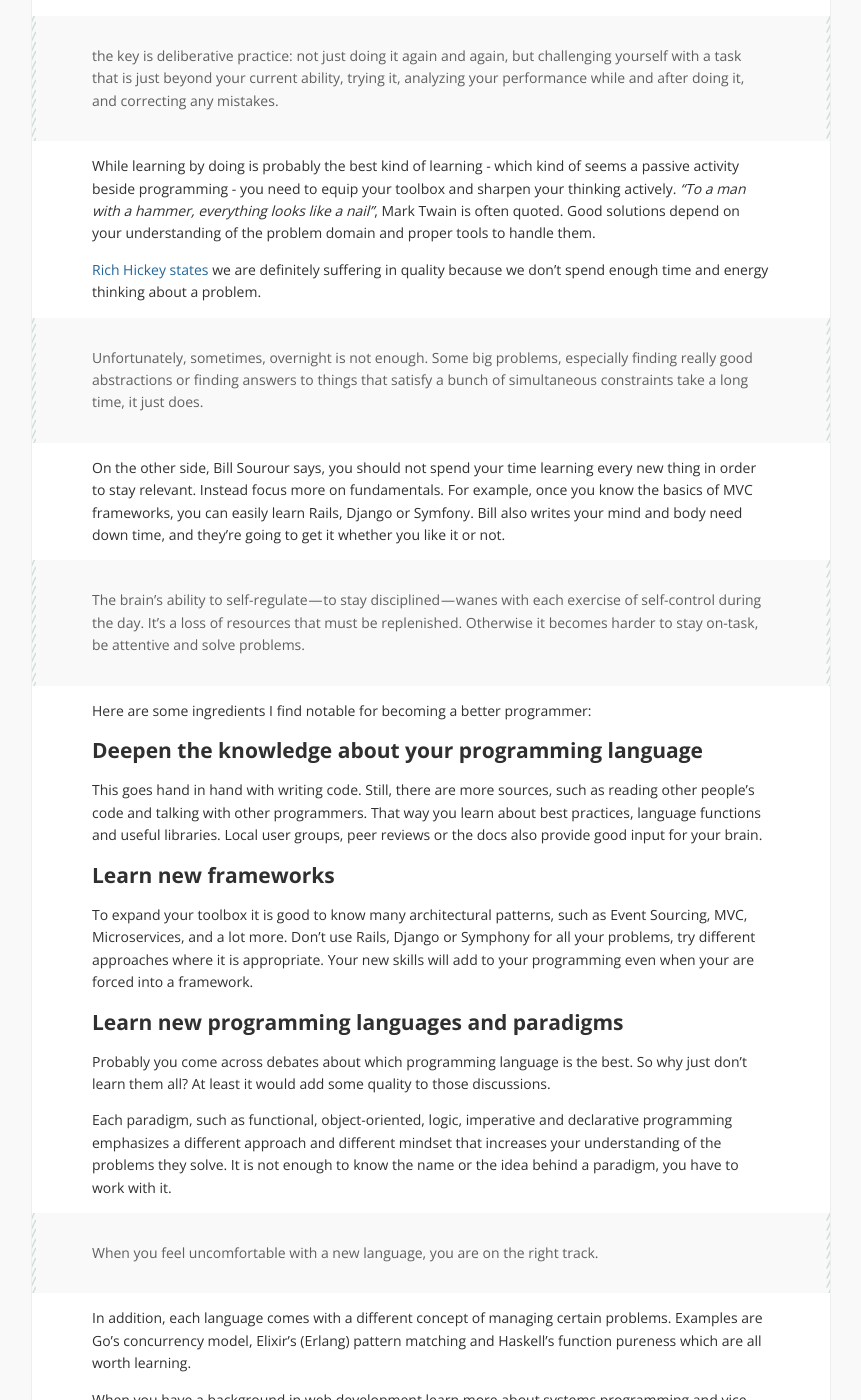
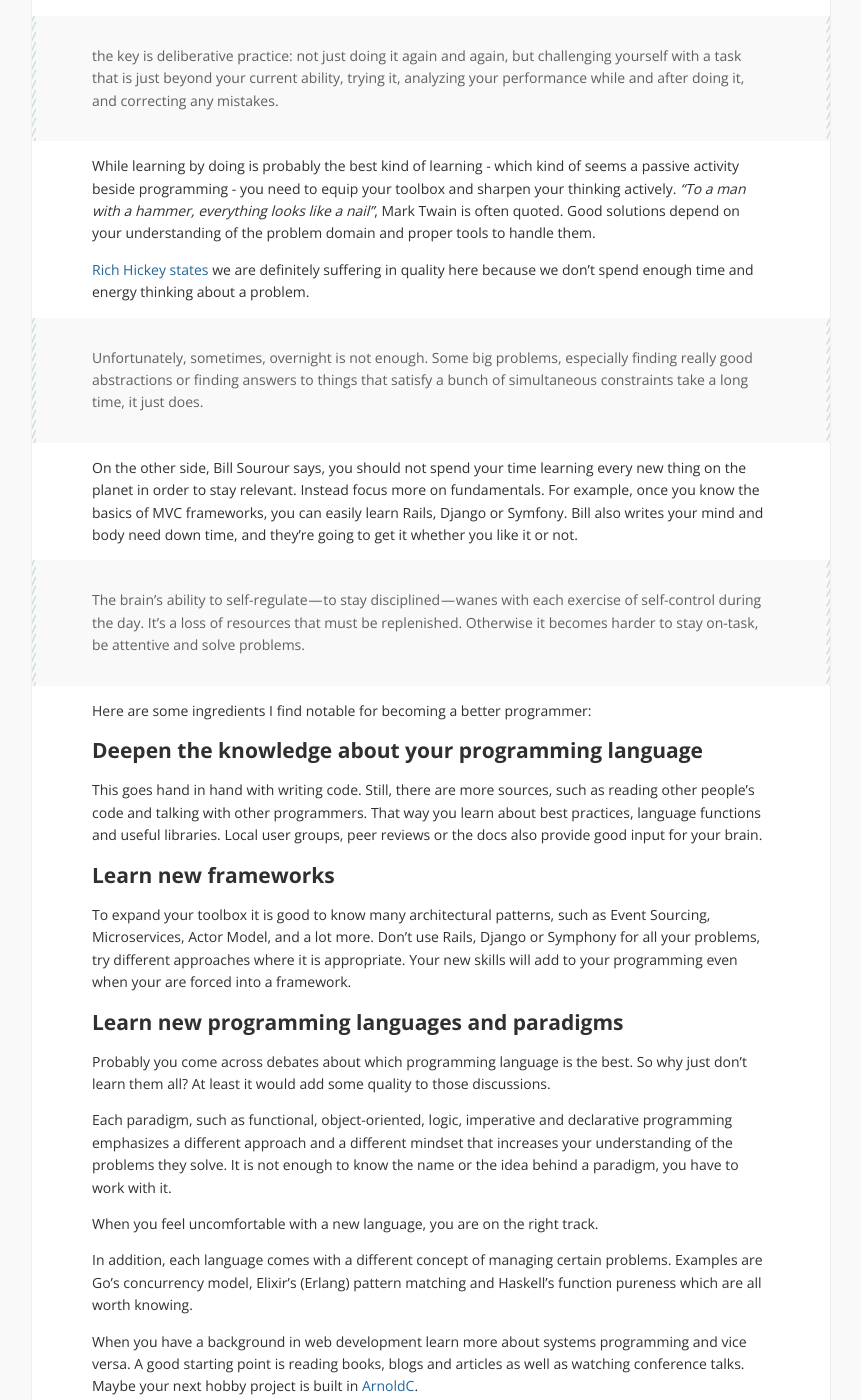
Before and after one commit to defkef/defkef.github.io, a Jekyll site: the page built from drafts/2017-01-23-how-to-become-a-better-programmer.markdown, in a window 1280 px wide and 1400 px high, scrolled down 795 px. Shown: the whole window, without its empty margins (209-1070 px from the left). Built offline with Jekyll 4.4.1, drawn with Linux system fonts in a browser that asks for light colours; comment, search, counter and statistics services are not loaded; some of the changed text lies outside the part shown.

Commit message:
finished more or less

```diff
--- a/drafts/2017-01-23-how-to-become-a-better-programmer.markdown
+++ b/drafts/2017-01-23-how-to-become-a-better-programmer.markdown
@@ -18,11 +18,11 @@ While these skills seem adorable to me, I am looking more for a path to obtain t
 
 While learning by doing is probably the best kind of learning - which kind of seems a passive activity beside programming - you need to equip your toolbox and sharpen your thinking actively. *“To a man with a hammer, everything looks like a nail”*, Mark Twain is often quoted. Good solutions depend on your understanding of the problem domain and proper tools to handle them.
 
-[Rich Hickey states](https://www.youtube.com/watch?v=f84n5oFoZBc) we are definitely suffering in quality because we don't spend enough time and energy thinking about a problem.
+[Rich Hickey states](https://www.youtube.com/watch?v=f84n5oFoZBc) we are definitely suffering in quality here because we don't spend enough time and energy thinking about a problem.
 
 > Unfortunately, sometimes, overnight is not enough. Some big problems, especially finding really good abstractions or finding answers to things that satisfy a bunch of simultaneous constraints take a long time, it just does.
 
-On the other side, Bill Sourour says, you should not spend your time learning every new thing in order to stay relevant. Instead focus more on fundamentals. For example, once you know the basics of MVC frameworks, you can easily learn Rails, Django or Symfony. Bill also writes your mind and body need down time, and they’re going to get it whether you like it or not.
+On the other side, Bill Sourour says, you should not spend your time learning every new thing on the planet in order to stay relevant. Instead focus more on fundamentals. For example, once you know the basics of MVC frameworks, you can easily learn Rails, Django or Symfony. Bill also writes your mind and body need down time, and they’re going to get it whether you like it or not.
 
 > The brain’s ability to self-regulate — to stay disciplined — wanes with each exercise of self-control during the day. It’s a loss of resources that must be replenished. Otherwise it becomes harder to stay on-task, be attentive and solve problems.
 
@@ -34,17 +34,17 @@ This goes hand in hand with writing code. Still, there are more sources, such as
 
 ## Learn new frameworks
 
-To expand your toolbox it is good to know many architectural patterns, such as Event Sourcing, MVC, Microservices, and a lot more. Don't use Rails, Django or Symphony for all your problems, try different approaches where it is appropriate. Your new skills will add to your programming even when your are forced into a framework.
+To expand your toolbox it is good to know many architectural patterns, such as Event Sourcing, Microservices, Actor Model, and a lot more. Don't use Rails, Django or Symphony for all your problems, try different approaches where it is appropriate. Your new skills will add to your programming even when your are forced into a framework.
 
 ## Learn new programming languages and paradigms
 
 Probably you come across debates about which programming language is the best. So why just don't learn them all? At least it would add some quality to those discussions.
 
-Each paradigm, such as functional, object-oriented, logic, imperative and declarative programming emphasizes a  different approach and different mindset that increases your understanding of the problems they solve. It is not enough to know the name or the idea behind a paradigm, you have to work with it.
+Each paradigm, such as functional, object-oriented, logic, imperative and declarative programming emphasizes a  different approach and a different mindset that increases your understanding of the problems they solve. It is not enough to know the name or the idea behind a paradigm, you have to work with it.
 
-> When you feel uncomfortable with a new language, you are on the right track.
+When you feel uncomfortable with a new language, you are on the right track.
 
-In addition, each language comes with a different concept of managing certain problems. Examples are Go's concurrency model, Elixir's (Erlang) pattern matching and Haskell's function pureness which are all worth learning.
+In addition, each language comes with a different concept of managing certain problems. Examples are Go's concurrency model, Elixir's (Erlang) pattern matching and Haskell's function pureness which are all worth knowing.
 
 When you have a background in web development learn more about systems programming and vice versa. A good starting point is reading books, blogs and articles as well as watching conference talks. Maybe your next hobby project is built in [ArnoldC](https://github.com/lhartikk/ArnoldC).
 
```
Also changed, not shown: other parts of drafts/2017-01-23-how-to-become-a-better-programmer.markdown (+2 -2 lines).
